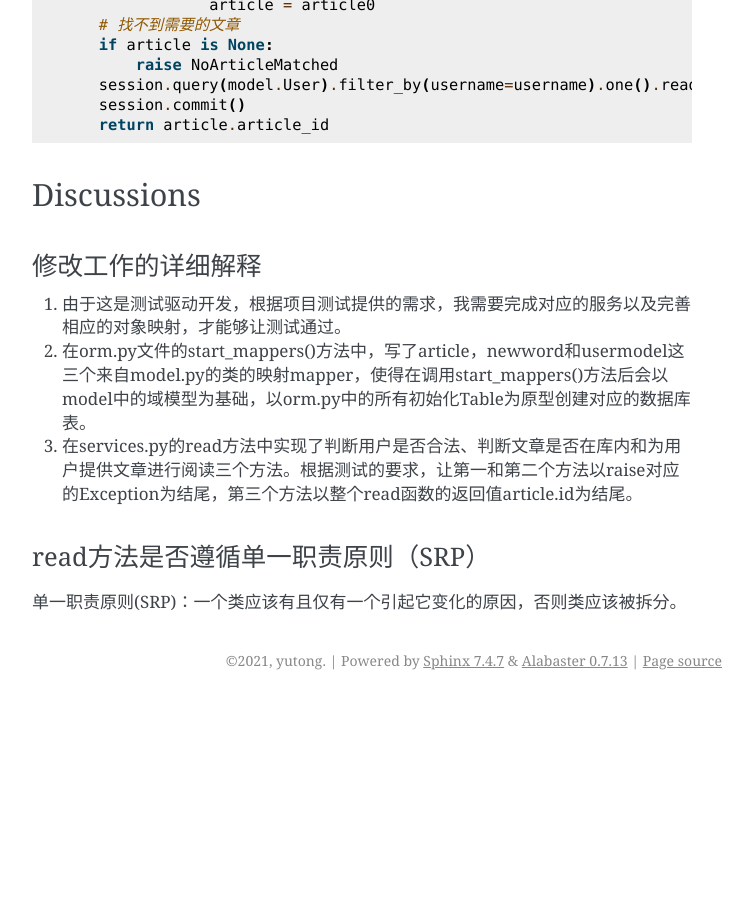
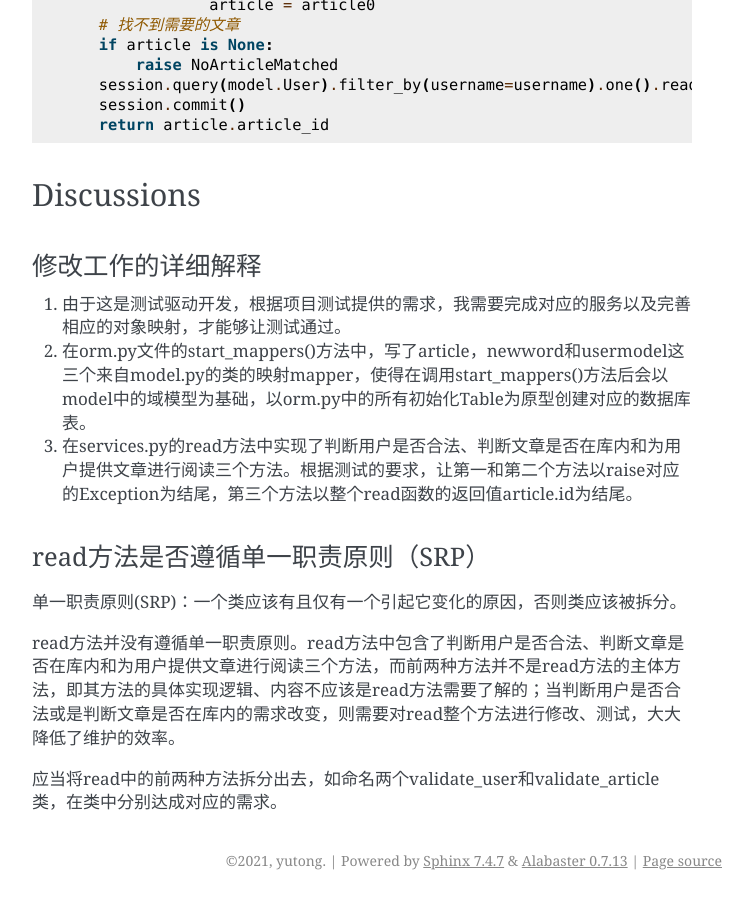
Before and after one commit to Steven-Yutong/Lab3, a Sphinx documentation site: the page built from docs/source/index.rst, in a window 1280 px wide and 900 px high, scrolled down 3333 px. Shown: the whole window, without its empty margins (388-1141 px from the left). Built offline with Sphinx 7.4.7, drawn with Linux system fonts in a browser that asks for light colours; before the commit the page ends 4033 px from its top, so only the background shows below that.

Commit message:
Update index.rst

```diff
--- a/docs/source/index.rst
+++ b/docs/source/index.rst
@@ -190,3 +190,7 @@ read方法是否遵循单一职责原则（SRP）
 ~~~~~~~~~~~~~~~~~~~~~~~~~~~~~~~~~~~~~~~~~~~~~~~~~~~~~~~~~~~~~~~~~~~~~~~~~~~~~~~~~~~~~~~~~~~~~~~
 
 单一职责原则(SRP)：一个类应该有且仅有一个引起它变化的原因，否则类应该被拆分。
+
+read方法并没有遵循单一职责原则。read方法中包含了判断用户是否合法、判断文章是否在库内和为用户提供文章进行阅读三个方法，而前两种方法并不是read方法的主体方法，即其方法的具体实现逻辑、内容不应该是read方法需要了解的；当判断用户是否合法或是判断文章是否在库内的需求改变，则需要对read整个方法进行修改、测试，大大降低了维护的效率。
+
+应当将read中的前两种方法拆分出去，如命名两个validate_user和validate_article类，在类中分别达成对应的需求。
```
